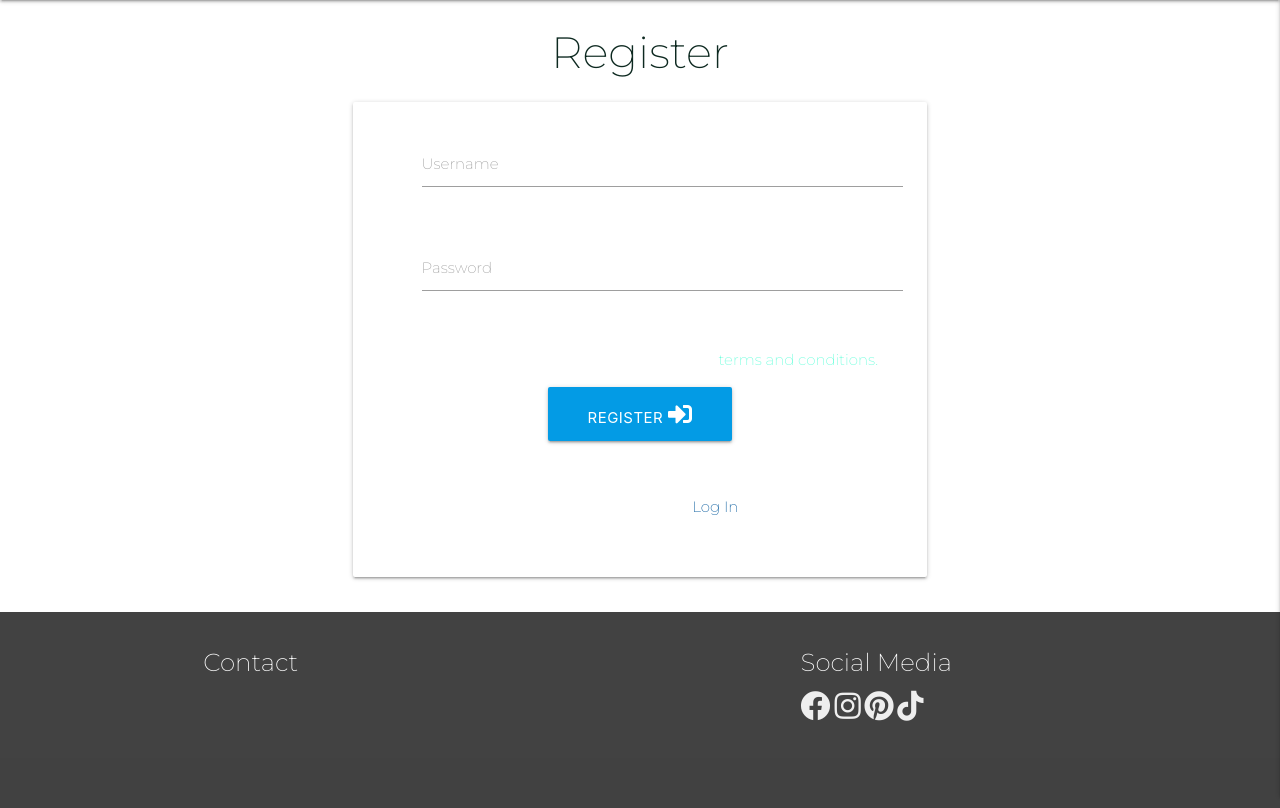
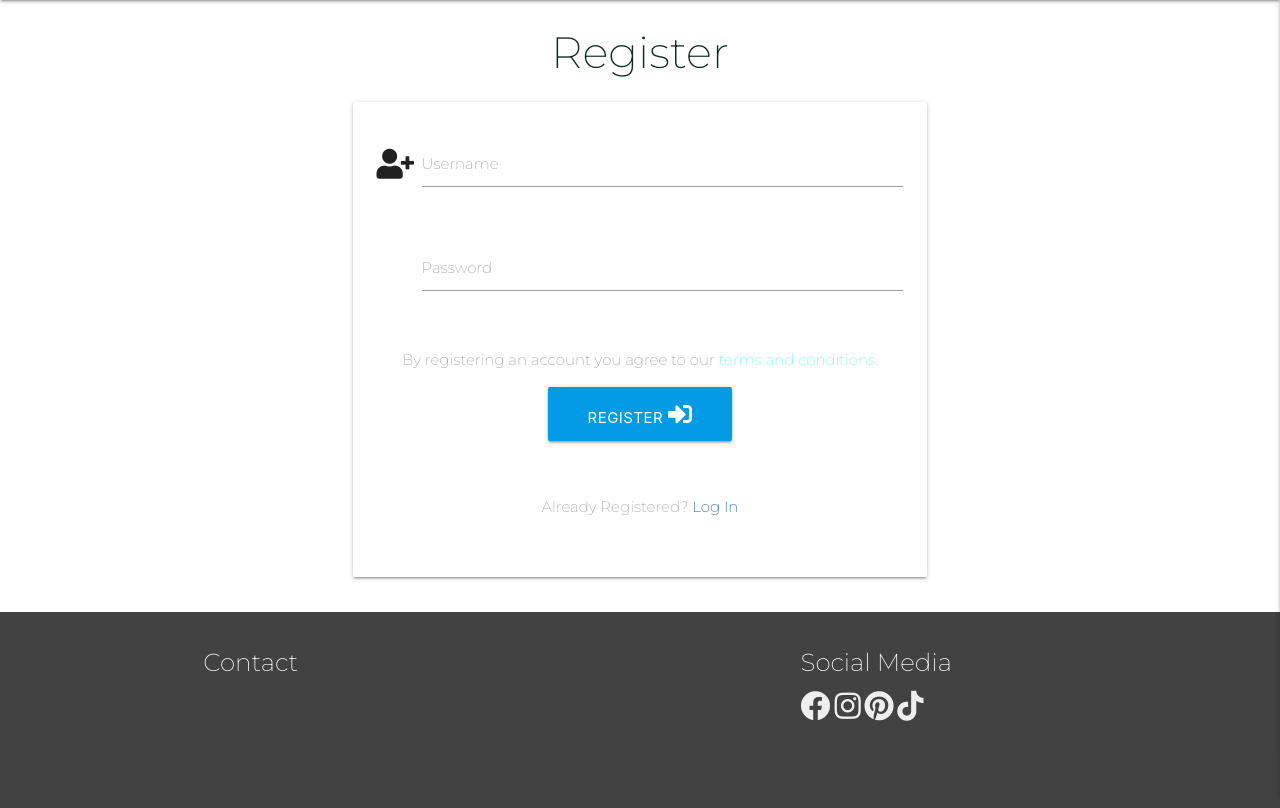
Before and after one commit to Kirst8/HelloYou_book-review, a Flask app: page /register in a window 1280 px wide. Shown: the part 64-872 px from the top of the page. Run offline with Flask 2, Linux system fonts and the light colour scheme; some libraries are stand-ins or nearby versions.

Commit message:
chaneges made to book.html

```diff
--- a/templates/books.html
+++ b/templates/books.html
@@ -45,7 +45,7 @@
                     <div class="card-reveal">
                         <span class="card-title grey-text text-darken-4"><i class="fa fa-times right"></i></span>
                         <h5>{{ books.book_title }}: by {{ books.author }}</h5>
-                        category: {{ allbooks.category }}<br>
+                        category: {{ books.category }}<br>
                         <i class="fas fa-star"></i> Rating: {{ books.rating }} /5<br>
                         <p>
                             Review: <br>
--- a/templates/register.html
+++ b/templates/register.html
@@ -7,13 +7,13 @@
 
     <div class="row">
         <form class="col s12 m8 offset-m2" method="POST" action="{{ url_for('register') }}">
-            <div class="card-panel contrastBG white-text">
+            <div class="card-panel contrastBG grey-text">
                 <!-- username -->
                 <div class="row">
                     <div class="input-field col s12">
-                        <i class="fas fa-user-plus prefix white-text text-darken-4"></i>
+                        <i class="fas fa-user-plus prefix grey-text text-darken-4"></i>
                         <input id="username" name="username" type="text" minlength="5"
-                            maxlength="15" pattern="^[a-zA-Z0-9]{5,15}$" class="validate white-text" required>
+                            maxlength="15" pattern="^[a-zA-Z0-9]{5,15}$" class="validate grey-text" required>
                         <label for="username">Username</label>
                     </div>
                 </div>
@@ -22,7 +22,7 @@
                     <div class="input-field col s12">
                         <i class="fas fa-user-lock prefix white-text text-darken-4"></i>
                         <input id="password" name="password" type="password" minlength="5"
-                            maxlength="15" pattern="^[a-zA-Z0-9]{5,15}$" class="validate white-text" required>
+                            maxlength="15" pattern="^[a-zA-Z0-9]{5,15}$" class="grey-text" required>
                         <label for="password">Password</label>
                     </div>
                 </div>
```
